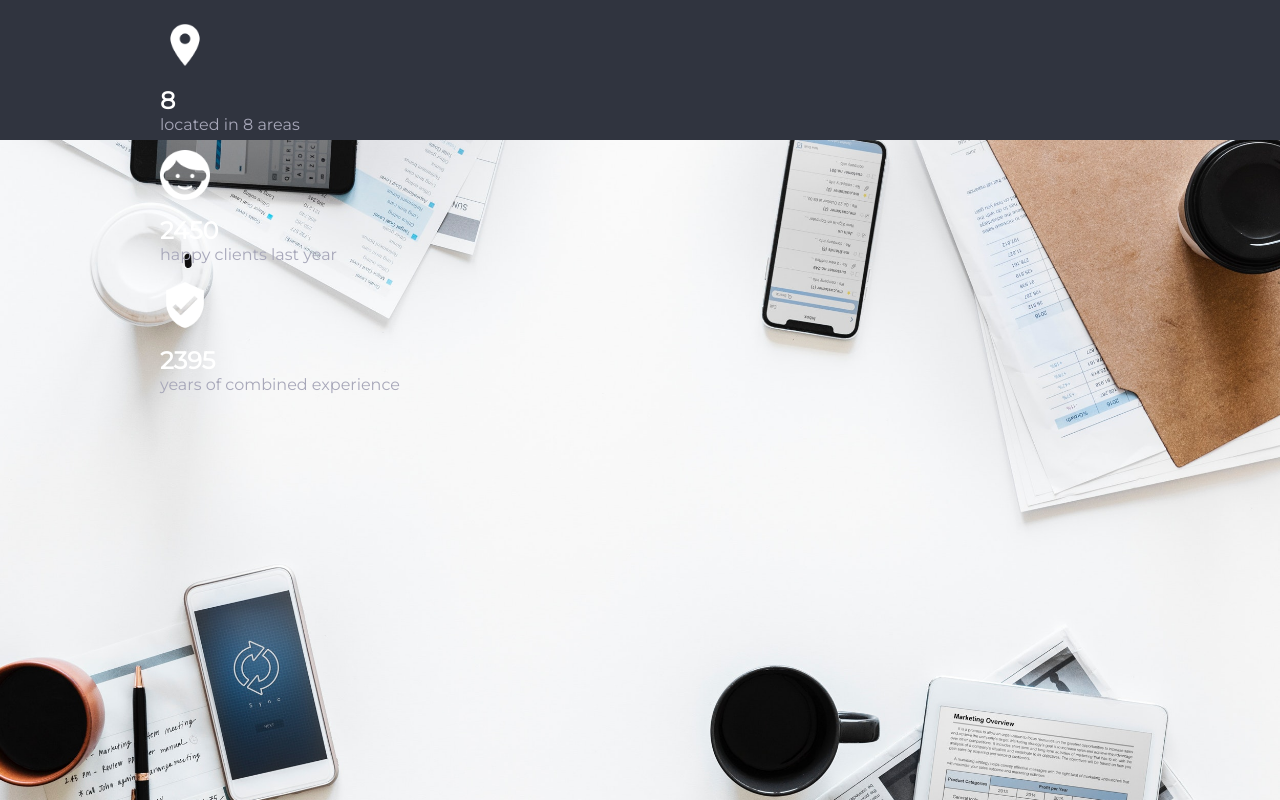
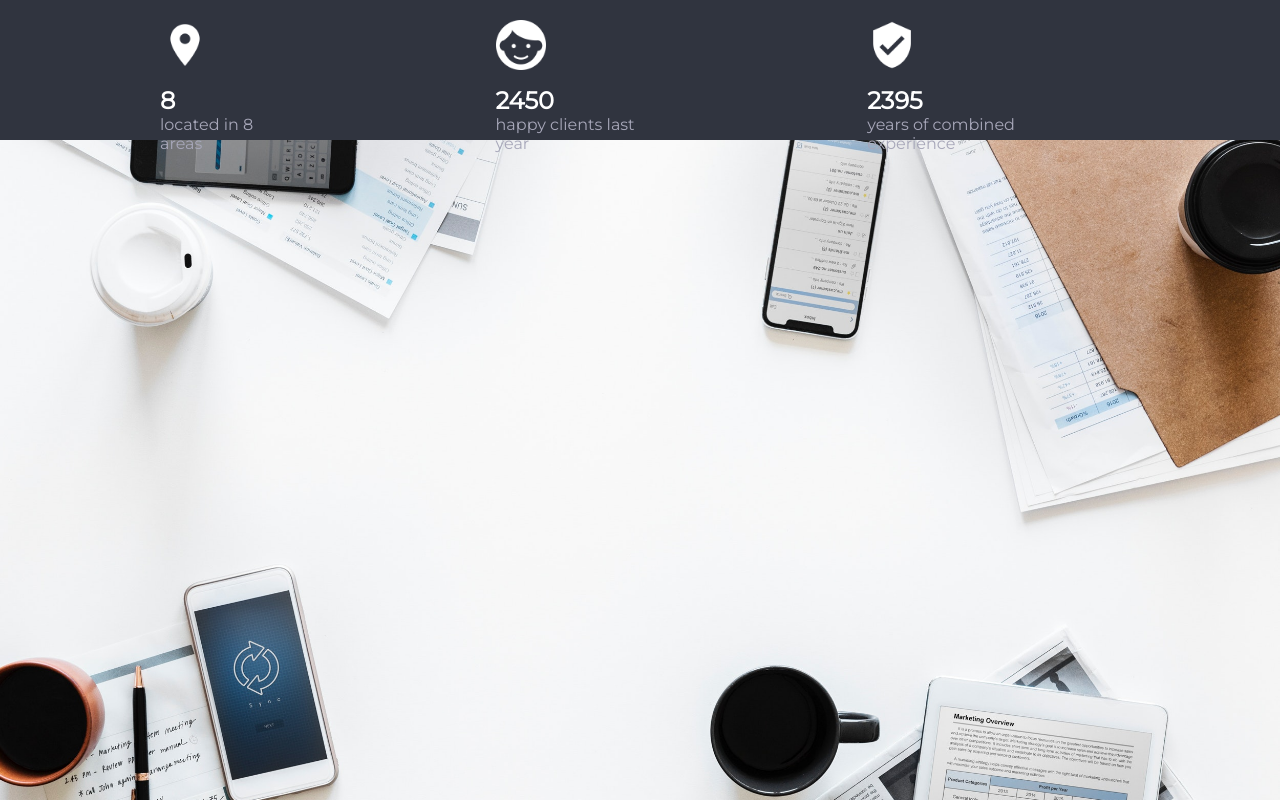
Before and after one commit to liloo2040/webdevchallenge1, a plain HTML site: page index.html in a window 1280 px wide. Shown: the top 800 px of the page. Drawn offline with Linux system fonts and the light colour scheme.

Commit message:
fixing footer

```diff
--- a/style.css
+++ b/style.css
@@ -21,7 +21,7 @@ footer{
 }
 ul{
     display: flex;
-    flex-direction: column;
+    flex-direction: row;
     margin: auto;
     margin-left: 100px;
 }
@@ -30,7 +30,9 @@ li{
     display: flex;
     flex-direction: column;
     list-style-type: none;
+    justify-content: space-between;
     margin-right: 200px;
+    clear: both;
 }
 .number{
     font-size: 24px;
@@ -40,6 +42,8 @@ li{
 
 .location{
     width: 50px;
+    display: flex;
+    align-items: flex-start;
     float: left;
 }
 .experience{
@@ -52,5 +56,5 @@ li{
 }
 
 p{
-    text-align: left;
+    float: right;
 }
```
